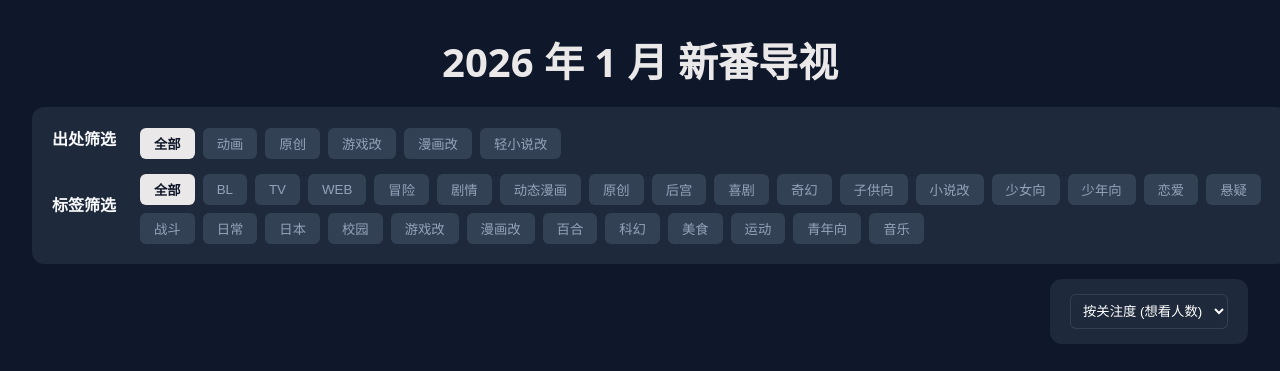
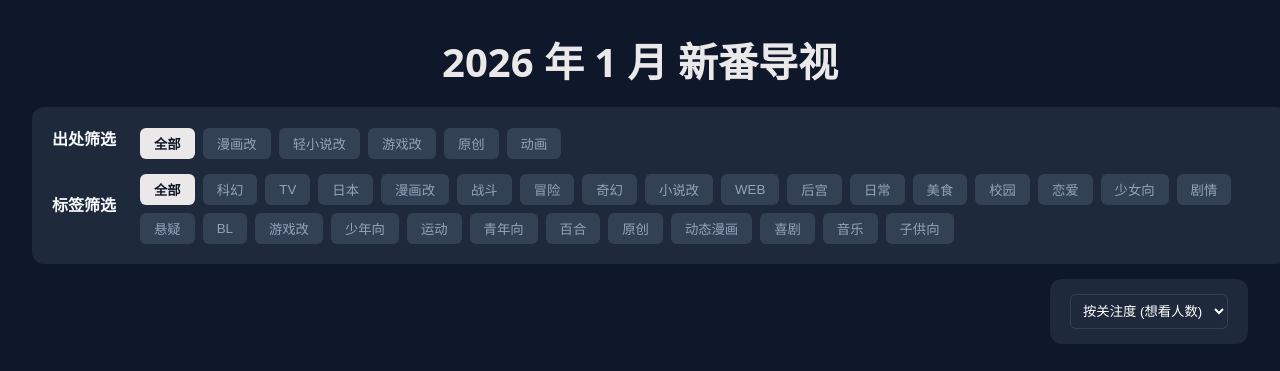
Before and after one commit to Ayasenn/sentinel-mini, a website: page index.html in a window 1280 px wide. Shown: the top 371 px of the page. Drawn offline with Linux system fonts and the light colour scheme.

Commit message:
fix: remove filter tags sort

```diff
--- a/index.html
+++ b/index.html
@@ -125,7 +125,7 @@
 
             // 添加出处按钮
             const originFilter = document.getElementById('origin-filter');
-            const originBtns = Array.from(origins).sort();
+            const originBtns = Array.from(origins);
             originBtns.forEach(origin => {
                 const btn = document.createElement('button');
                 btn.className = 'filter-btn';
@@ -137,7 +137,7 @@
             // 添加标签按钮
             const tagFilter = document.getElementById('tag-filter');
             const displayTags = Array.from(new Set([...origins,...tags]));
-            const tagBtns = Array.from(tags).sort();
+            const tagBtns = Array.from(tags);
             tagBtns.forEach(tag => {
                 const btn = document.createElement('button');
                 btn.className = 'filter-btn';
```
